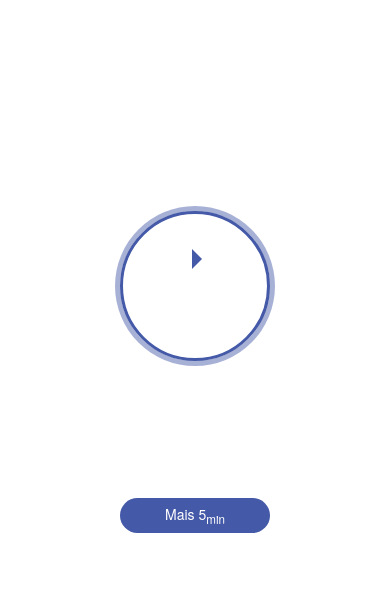
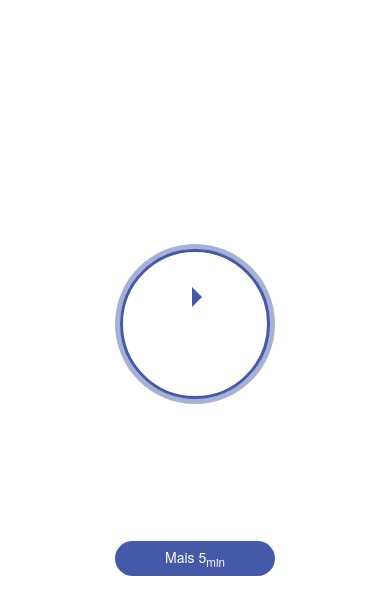
Before and after one commit to jaelson001/WhiteNoise, a plain HTML site: page www/index.html in a window 390 px wide. Shown: the part 105-720 px from the top of the page. Drawn offline with Linux system fonts and the light colour scheme; some packages are replaced by stand-ins of ours.

Commit message:
v 2.3.3
Correção de aparencia para versão android

```diff
--- a/config.xml
+++ b/config.xml
@@ -1,5 +1,5 @@
 <?xml version='1.0' encoding='utf-8'?>
-<widget id="com.exodo.whitenoise" version="2.3.0" xmlns="http://www.w3.org/ns/widgets" xmlns:gap="http://phonegap.com/ns/1.0">
+<widget id="com.exodo.whitenoise" version="2.3.3" xmlns="http://www.w3.org/ns/widgets" xmlns:gap="http://phonegap.com/ns/1.0">
     <name>WhiteNoise</name>
     <description>
         Aplicativo de Ruidos brancos.
--- a/www/css/index.css
+++ b/www/css/index.css
@@ -134,20 +134,24 @@ html,body{
 	line-height: 60px;
 	color: var(--primary);
 	width: 150px;
-	margin: 0;
+	margin: 0 20%;
 	box-shadow: 0px 0px 0px 5px #4459a777;
 }
 .relogio {
-	display: grid;
-	grid-template-rows:1fr 1fr;
+	display: flex;
+	grid-template-rows: 1fr 1fr;
 	justify-content: center;
 	text-align: center;
 	color: #3337;
-	padding: 10px;
+	padding: 35px;
 	border-radius: 50%;
 	row-gap: 15px;
 	font-size: 30px;
 	width: 100%;
+	flex-flow: row wrap;
+}
+#mais_cinco {
+	width: 50%;
 }
 .btn_start{
 	width: 50px;
```
Also changed, not shown: 1 other file.
